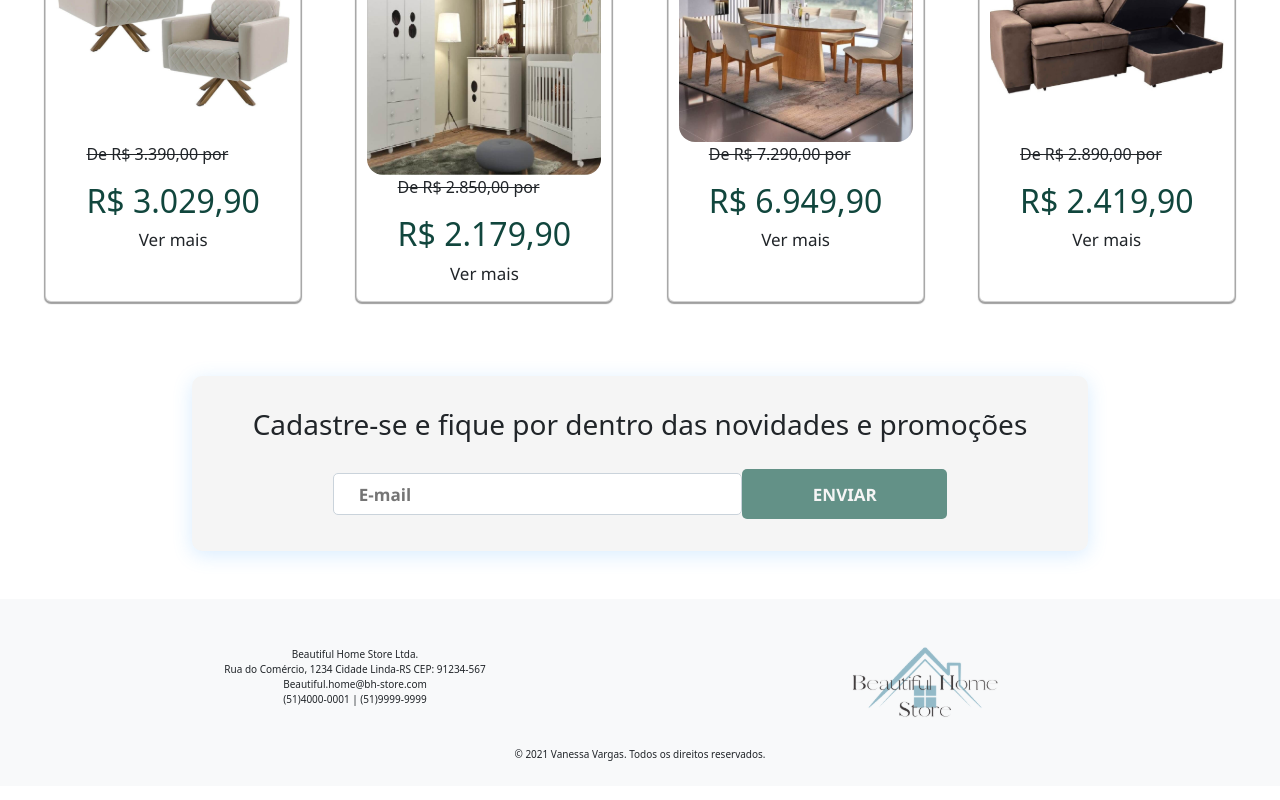
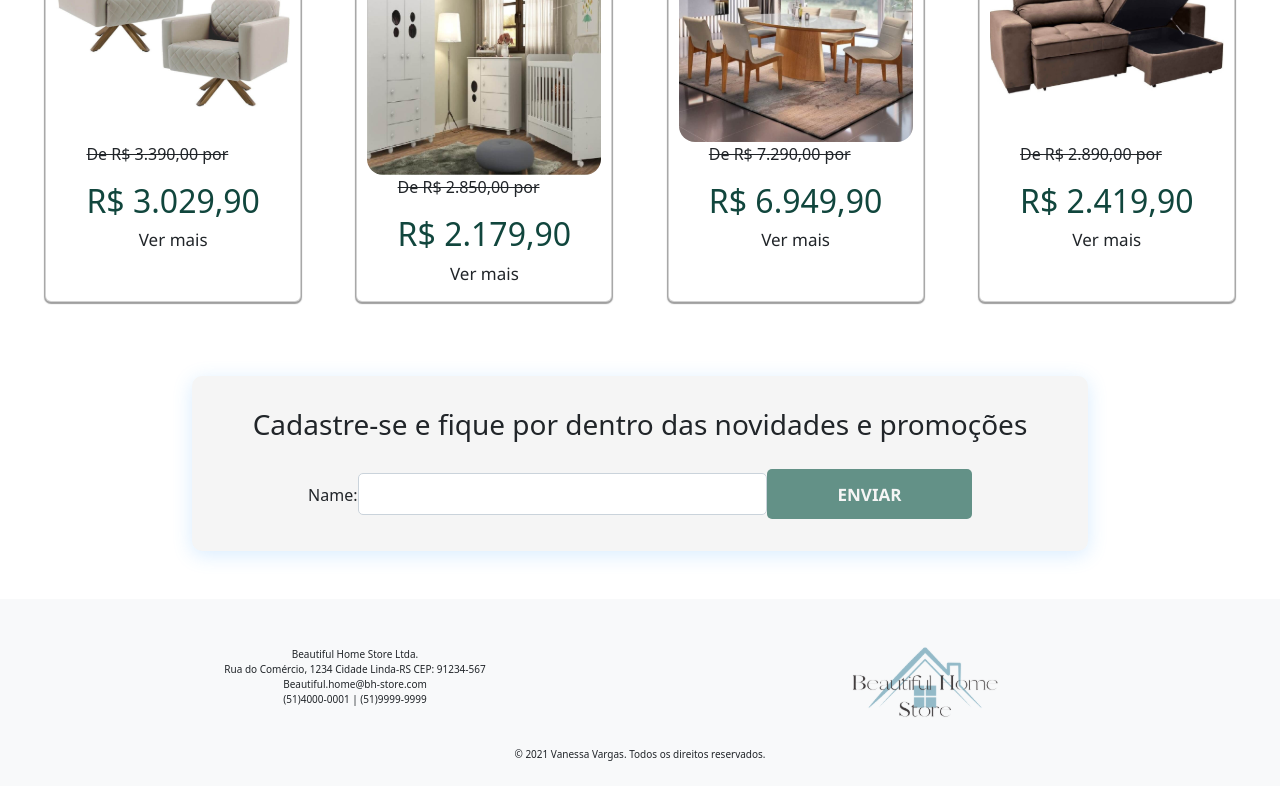
Before and after one commit to vanessavargas/reactjs-landing-page-ecommerce, a React (Create React App) app: page / in a window 1280 px wide. Shown: the part 1692-2492 px from the top of the page. Built offline with nearby package versions, Linux system fonts and the light colour scheme; the HTML template or start-up script is replaced by a standard one.

Commit message:
add alert Newsletter

```diff
--- a/package.json
+++ b/package.json
@@ -11,6 +11,7 @@
     "react-bootstrap": "^2.7.2",
     "react-dom": "^18.2.0",
     "react-scripts": "5.0.1",
+    "sweetalert": "^2.1.2",
     "web-vitals": "^2.1.4"
   },
   "scripts": {
--- a/src/components/Newsletter.jsx
+++ b/src/components/Newsletter.jsx
@@ -1,21 +1,37 @@
 import React from "react";
+import swal from 'sweetalert';
 
-export default function Newsletter () {
+export default class Newsletter extends React.Component {
+            constructor(props) {
+              super(props);
+              this.state = {value: ''};
+
+              this.handleChange = this.handleChange.bind(this);
+              this.handleSubmit = this.handleSubmit.bind(this);
+            }
+
+            handleChange(event) {
+              this.setState({value: event.target.value});
+            }
+
+            handleSubmit(event) {
+                swal('E-mail ' + this.state.value + ' cadastrado!');
+                event.preventDefault();
+            }
+            render() {
               return (
                 <div className="news">
                     <div id="content">
                         <h3>Cadastre-se e fique por dentro das novidades e promoções</h3>
-                <form id="form">
-                <input
-                    className="input"
-                    type="email"
-                    placeholder="E-mail"
-                    id="email"
-                    required
-                />
-                <input className="button-home" type="submit" value="ENVIAR" />
+                        <form onSubmit={this.handleSubmit}  id="form">
+                            <label>
+                                Name:
+                                <input className="input" type="email" value={this.state.value} onChange={this.handleChange} required/>
+                            </label>
+                            <input className="button-home"  type="submit" value="ENVIAR" />
                         </form>
                     </div>
                 </div>
-    )
+              );
             }
+        }
```
Lines whose indentation alone changed are shown as unchanged.
